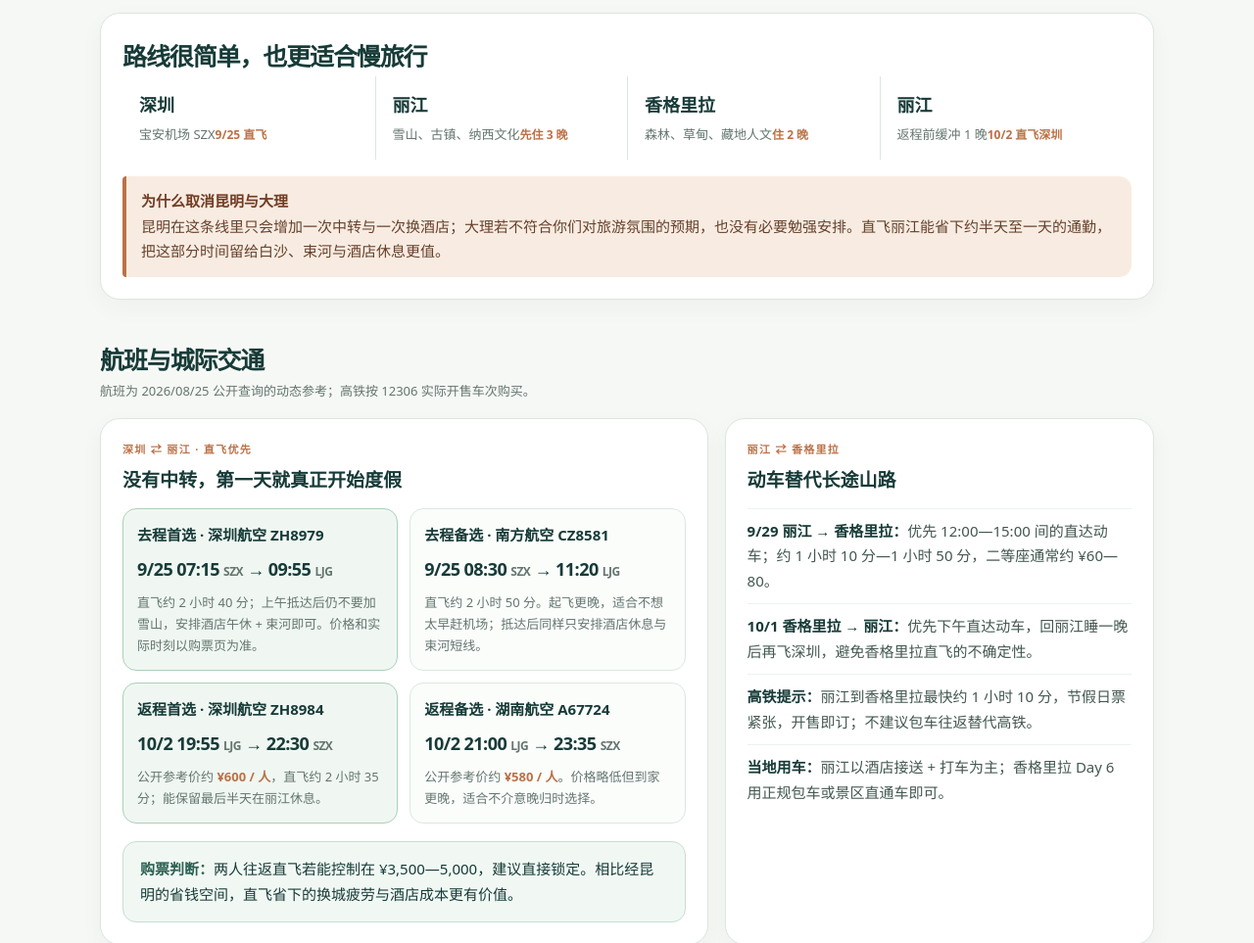
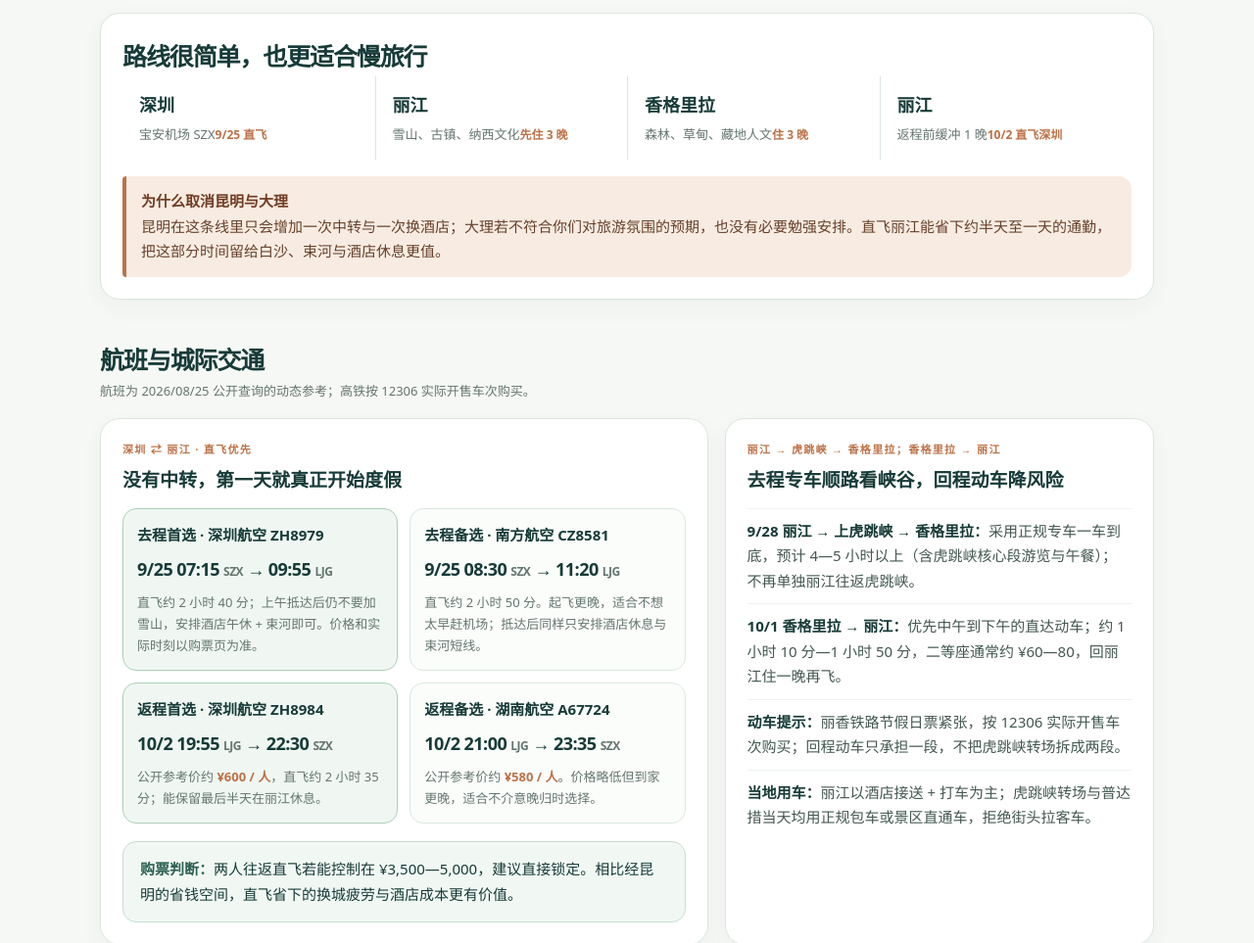
Before and after one commit to FangZzzzz/phuket-travel, a plain HTML site: page index.html in a window 1280 px wide. Shown: the part 544-1507 px from the top of the page at 98% size. Drawn offline with Linux system fonts and the light colour scheme.

Commit message:
Update index.html

```diff
--- a/index.html
+++ b/index.html
@@ -24,11 +24,11 @@
     <header class="hero"><div class="hero-copy"><div class="eyebrow">Lijiang · Shangri-La / 2026 autumn</div><h1>不去大理，<br>直接奔向雪山与高原。</h1><p>深圳直飞丽江，丽江往返香格里拉。不为中转而中转，把 8 天 7 晚留给雪山、森林、草甸与藏地人文；节奏慢，但不空。</p><div class="chips"><span class="chip">2026.09.25 — 10.02</span><span class="chip">双人 · 8 天 7 晚</span><span class="chip">丽江 4 晚 / 香格里拉 3 晚</span><span class="chip">无昆明 · 无大理</span></div></div></header>
     <div class="toolbar"><span class="meta">方案版本 2.0 · 深圳直飞丽江闭环线 · 所有票价与开放政策需按下单日再次确认</span><button type="button" onclick="window.print()">打印 / 另存为 PDF</button></div>
 
-    <section id="route" class="card route"><h2 class="section-title">路线很简单，也更适合慢旅行</h2><div class="route-grid"><div class="route-stop"><strong>深圳</strong><span>宝安机场 SZX</span><em>9/25 直飞</em></div><div class="route-stop"><strong>丽江</strong><span>雪山、古镇、纳西文化</span><em>先住 3 晚</em></div><div class="route-stop"><strong>香格里拉</strong><span>森林、草甸、藏地人文</span><em>住 2 晚</em></div><div class="route-stop"><strong>丽江</strong><span>返程前缓冲 1 晚</span><em>10/2 直飞深圳</em></div></div><div class="notice"><strong>为什么取消昆明与大理</strong>昆明在这条线里只会增加一次中转与一次换酒店；大理若不符合你们对旅游氛围的预期，也没有必要勉强安排。直飞丽江能省下约半天至一天的通勤，把这部分时间留给白沙、束河与酒店休息更值。</div></section>
+    <section id="route" class="card route"><h2 class="section-title">路线很简单，也更适合慢旅行</h2><div class="route-grid"><div class="route-stop"><strong>深圳</strong><span>宝安机场 SZX</span><em>9/25 直飞</em></div><div class="route-stop"><strong>丽江</strong><span>雪山、古镇、纳西文化</span><em>先住 3 晚</em></div><div class="route-stop"><strong>香格里拉</strong><span>森林、草甸、藏地人文</span><em>住 3 晚</em></div><div class="route-stop"><strong>丽江</strong><span>返程前缓冲 1 晚</span><em>10/2 直飞深圳</em></div></div><div class="notice"><strong>为什么取消昆明与大理</strong>昆明在这条线里只会增加一次中转与一次换酒店；大理若不符合你们对旅游氛围的预期，也没有必要勉强安排。直飞丽江能省下约半天至一天的通勤，把这部分时间留给白沙、束河与酒店休息更值。</div></section>
 
     <section id="transport"><div class="section-head"><div><h2 class="section-title">航班与城际交通</h2><p class="section-note">航班为 2026/08/25 公开查询的动态参考；高铁按 12306 实际开售车次购买。</p></div></div><div class="grid">
       <article class="card flight"><div class="label">深圳 ⇄ 丽江 · 直飞优先</div><h3>没有中转，第一天就真正开始度假</h3><div class="flight-grid"><div class="option primary"><h4>去程首选 · 深圳航空 ZH8979</h4><div class="flight-time">9/25 07:15 <small>SZX</small> → 09:55 <small>LJG</small></div><p>直飞约 2 小时 40 分；上午抵达后仍不要加雪山，安排酒店午休 + 束河即可。价格和实际时刻以购票页为准。</p></div><div class="option"><h4>去程备选 · 南方航空 CZ8581</h4><div class="flight-time">9/25 08:30 <small>SZX</small> → 11:20 <small>LJG</small></div><p>直飞约 2 小时 50 分。起飞更晚，适合不想太早赶机场；抵达后同样只安排酒店休息与束河短线。</p></div><div class="option primary"><h4>返程首选 · 深圳航空 ZH8984</h4><div class="flight-time">10/2 19:55 <small>LJG</small> → 22:30 <small>SZX</small></div><p>公开参考价约 <span class="price">¥600 / 人</span>，直飞约 2 小时 35 分；能保留最后半天在丽江休息。</p></div><div class="option"><h4>返程备选 · 湖南航空 A67724</h4><div class="flight-time">10/2 21:00 <small>LJG</small> → 23:35 <small>SZX</small></div><p>公开参考价约 <span class="price">¥580 / 人</span>。价格略低但到家更晚，适合不介意晚归时选择。</p></div></div><div class="decision"><strong>购票判断：</strong>两人往返直飞若能控制在 ¥3,500—5,000，建议直接锁定。相比经昆明的省钱空间，直飞省下的换城疲劳与酒店成本更有价值。</div></article>
-      <article class="card rail"><div class="label">丽江 ⇄ 香格里拉</div><h3>动车替代长途山路</h3><ul class="list"><li><b>9/29 丽江 → 香格里拉：</b>优先 12:00—15:00 间的直达动车；约 1 小时 10 分—1 小时 50 分，二等座通常约 ¥60—80。</li><li><b>10/1 香格里拉 → 丽江：</b>优先下午直达动车，回丽江睡一晚后再飞深圳，避免香格里拉直飞的不确定性。</li><li><b>高铁提示：</b>丽江到香格里拉最快约 1 小时 10 分，节假日票紧张，开售即订；不建议包车往返替代高铁。</li><li><b>当地用车：</b>丽江以酒店接送 + 打车为主；香格里拉 Day 6 用正规包车或景区直通车即可。</li></ul></article>
+      <article class="card rail"><div class="label">丽江 → 虎跳峡 → 香格里拉；香格里拉 → 丽江</div><h3>去程专车顺路看峡谷，回程动车降风险</h3><ul class="list"><li><b>9/28 丽江 → 上虎跳峡 → 香格里拉：</b>采用正规专车一车到底，预计 4—5 小时以上（含虎跳峡核心段游览与午餐）；不再单独丽江往返虎跳峡。</li><li><b>10/1 香格里拉 → 丽江：</b>优先中午到下午的直达动车；约 1 小时 10 分—1 小时 50 分，二等座通常约 ¥60—80，回丽江住一晚再飞。</li><li><b>动车提示：</b>丽香铁路节假日票紧张，按 12306 实际开售车次购买；回程动车只承担一段，不把虎跳峡转场拆成两段。</li><li><b>当地用车：</b>丽江以酒店接送 + 打车为主；虎跳峡转场与普达措当天均用正规包车或景区直通车，拒绝街头拉客车。</li></ul></article>
     </div></section>
 
     <section id="hotels"><div class="section-head"><div><h2 class="section-title">酒店：宁可少换一次，也不要住得将就</h2><p class="section-note">以舒适、位置和服务稳定性为原则，避开古城最吵区域；价格为国庆前后目标区间。</p></div></div><div class="grid">
@@ -49,7 +49,7 @@
       <details class="day"><summary><span class="day-num">DAY 08</span><span class="day-title"><strong>丽江 → 深圳｜晚航班从容返程</strong><span>10/02 · 返程日不再增加远距离景点</span></span><span class="toggle">展开 / 收起</span></summary><div class="day-content"><table class="schedule"><thead><tr><th>时间</th><th>安排</th><th>提示</th></tr></thead><tbody><tr><td>上午</td><td>自然醒、酒店早餐、退房、寄存行李。</td><td>不新增远距离景点；若有不适，优先在酒店休息。</td></tr><tr><td>10:30—15:30</td><td>酒店下午茶、附近咖啡或买少量伴手礼。</td><td>只在酒店周边活动，防止国庆堵车影响送机。</td></tr><tr><td>16:30</td><td>酒店送机 / 打车前往丽江三义机场。</td><td>按 19:55 起飞倒推，建议至少提前 2 小时抵达机场。</td></tr><tr><td>19:55—22:30</td><td>深航 ZH8984：丽江 → 深圳。</td><td>直飞；若选择 A67724，则为 21:00—23:35。</td></tr></tbody></table><div class="highlight">返程逻辑：专门在丽江住一晚，是为了不把香格里拉的高反、动车晚点和国际长假客流叠加到同一天。</div><div class="node-strip"><span>机场缓冲</span><span>晚航班</span><span>不赶路</span></div></div></details>
     </div></section>
 
-    <section id="budget"><div class="section-head"><div><h2 class="section-title">双人预算与预约清单</h2><p class="section-note">以 7 晚舒适中高档酒店、直飞往返、1 天游玩用车和常规餐饮估算。</p></div></div><div class="grid"><article class="card budget"><table><tbody><tr><td>深圳 ⇄ 丽江直飞</td><td>¥3,500—5,000</td></tr><tr><td>丽江 ⇄ 香格里拉动车</td><td>¥260—500</td></tr><tr><td>酒店 7 晚｜丽江 4 晚、香格里拉 3 晚</td><td>¥7,200—11,600</td></tr><tr><td>景区门票、索道、环保车</td><td>¥2,300—3,600</td></tr><tr><td>打车、接送、普达措用车</td><td>¥1,500—2,400</td></tr><tr><td>餐饮、咖啡、伴手礼</td><td>¥3,500—5,000</td></tr><tr><td>双人总计</td><td>¥18,260—28,100</td></tr></tbody></table></article><article class="card booking"><div class="label">出发前完成</div><h3>预约顺序</h3><ul class="checklist"><li><span class="box"></span>先锁深圳 ⇄ 丽江直飞航班，再定酒店</li><li><span class="box"></span>丽江酒店先下可免费取消的 4 晚 + 1 晚订单</li><li><span class="box"></span>香格里拉酒店优先确认供氧、接站与取消规则</li><li><span class="box"></span>两段丽江 ⇄ 香格里拉动车，按 12306 开售时间购票</li><li><span class="box"></span>玉龙雪山：提前约 7 天持续关注官方预约</li><li><span class="box"></span>普达措：确认实名预约、入园时段、环保车</li><li><span class="box"></span>松赞林寺：确认门票、观光车与殿内拍摄规则</li></ul></article></div></section>
+    <section id="budget"><div class="section-head"><div><h2 class="section-title">双人预算与预约清单</h2><p class="section-note">以 7 晚舒适中高档酒店、直飞往返、1 天游玩用车和常规餐饮估算。</p></div></div><div class="grid"><article class="card budget"><table><tbody><tr><td>深圳 ⇄ 丽江直飞</td><td>¥3,500—5,000</td></tr><tr><td>香格里拉 → 丽江动车</td><td>¥120—220</td></tr><tr><td>酒店 7 晚｜丽江 4 晚、香格里拉 3 晚</td><td>¥7,200—11,600</td></tr><tr><td>景区门票、索道、环保车</td><td>¥2,300—3,600</td></tr><tr><td>丽江→虎跳峡→香格里拉专车 + 打车 + 普达措用车</td><td>¥2,200—3,800</td></tr><tr><td>餐饮、咖啡、伴手礼</td><td>¥3,500—5,000</td></tr><tr><td>双人总计</td><td>¥18,800—29,000</td></tr></tbody></table></article><article class="card booking"><div class="label">出发前完成</div><h3>预约顺序</h3><ul class="checklist"><li><span class="box"></span>先锁深圳 ⇄ 丽江直飞航班，再定酒店</li><li><span class="box"></span>丽江酒店先下可免费取消的 3 晚 + 返程前 1 晚订单</li><li><span class="box"></span>香格里拉酒店连住 3 晚，优先确认供氧、接站与取消规则</li><li><span class="box"></span>香格里拉 → 丽江动车，按 12306 开售时间购票</li><li><span class="box"></span>丽江 → 上虎跳峡 → 香格里拉专车：确认车型、司机资质、保险、虎跳峡门票与无购物条款</li><li><span class="box"></span>玉龙雪山：提前约 7 天持续关注官方预约</li><li><span class="box"></span>普达措：确认实名预约、入园时段、环保车</li><li><span class="box"></span>松赞林寺：确认门票、观光车与殿内拍摄规则</li></ul></article></div></section>
 
     <section id="tips"><div class="section-head"><div><h2 class="section-title">高反、天气与避坑</h2><p class="section-note">这条线最大的变量不再是大理的拥堵，而是香格里拉的海拔与高原天气。</p></div></div><div class="grid"><article class="card risk"><h3>高反预案</h3><ul><li>香格里拉抵达日只安排独克宗外围慢走；不洗长时间热水澡、不喝酒、不剧烈运动。</li><li>普达措当天只做一个大景区；出现明显头痛、胸闷或恶心时，缩短步道、提前回酒店。</li><li>持续呕吐、明显气促、意识异常或走路不稳，不要继续游玩，应就医或立即下降到低海拔。</li><li>氧气瓶只能缓解症状，不能替代停止活动和就医判断；慢、暖、补水、睡眠才是核心。</li></ul></article><article class="card risk"><h3>避坑与天气备选</h3><ul><li>不购买玉龙雪山“内部票”、不跟街头拉客车；抢不到冰川大索道就改云杉坪。</li><li>普达措若遇强降雨，减少户外步道，改松赞林寺 / 独克宗 / 酒店休息，别硬撑。</li><li>纳帕海只做局部观景，不租电动车环 40 公里，也不临时购买价格不透明的骑马项目。</li><li>丽江古城重点避开酒吧街深处与拖箱困难的石板巷；古城南门进入、傍晚离开更舒服。</li></ul></article></div></section>
     <footer><div class="footer-line"><span>云南无大理版：丽江 + 香格里拉双人舒适慢旅行</span><span>以上信息基于公开资料整理；实际票价、车次、酒店库存、景区开放与预约规则，以官方发布为准。</span></div></footer>
```
